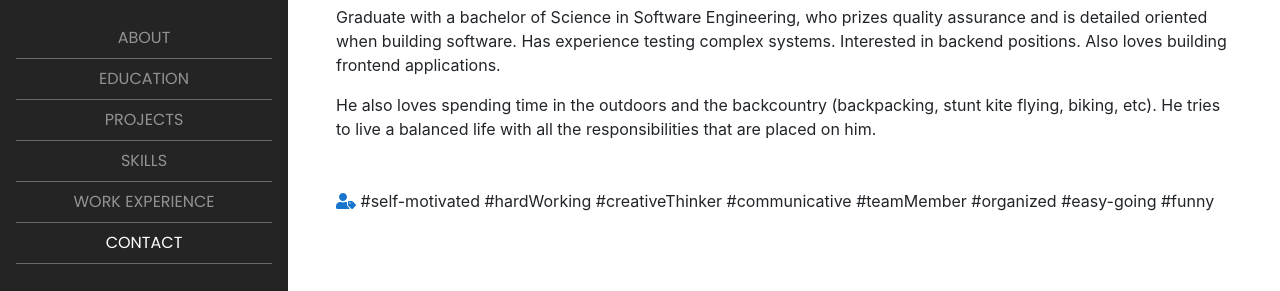
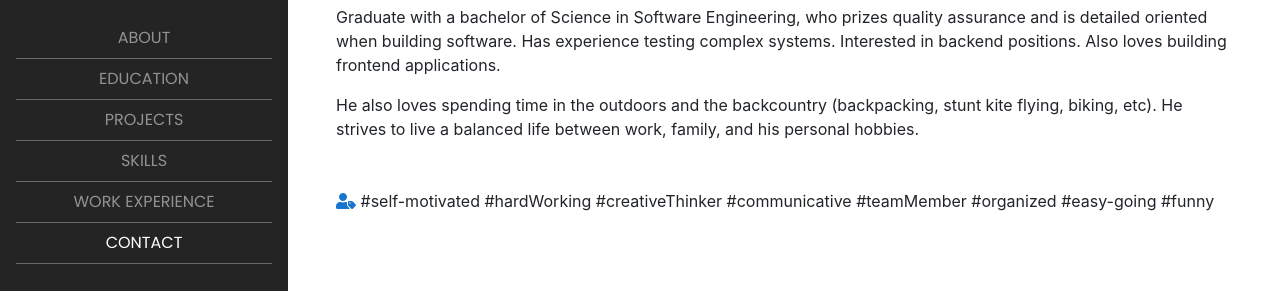
Before and after one commit to MerryCello/portfolio, a website with bundled scripts: page index.html in a window 1280 px wide. Shown: the part 208-499 px from the top of the page. Built offline with nearby package versions, Linux system fonts and the light colour scheme; a web font is replaced by a local one.

Commit message:
Updated about section

```diff
--- a/index.html
+++ b/index.html
@@ -175,7 +175,7 @@
             Graduate with a bachelor of Science in Software Engineering, who prizes quality assurance and is detailed oriented when building software. Has experience testing complex systems. Interested in backend positions. Also loves building frontend applications.
           </p>
           <p>
-            He also loves spending time in the outdoors and the backcountry (backpacking, stunt kite flying, biking, etc). He tries to live a balanced life with all the responsibilities that are placed on him.
+            He also loves spending time in the outdoors and the backcountry (backpacking, stunt kite flying, biking, etc). He strives to live a balanced life between work, family, and his personal hobbies.
           </p>
 
           <p class="mb-5 mt-5">
```
